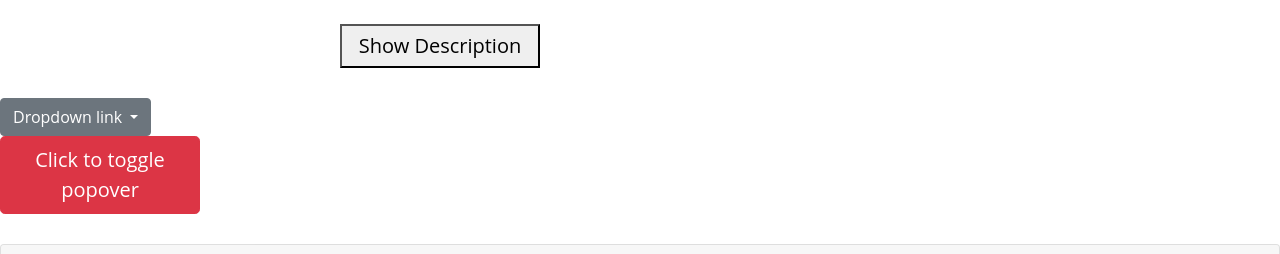
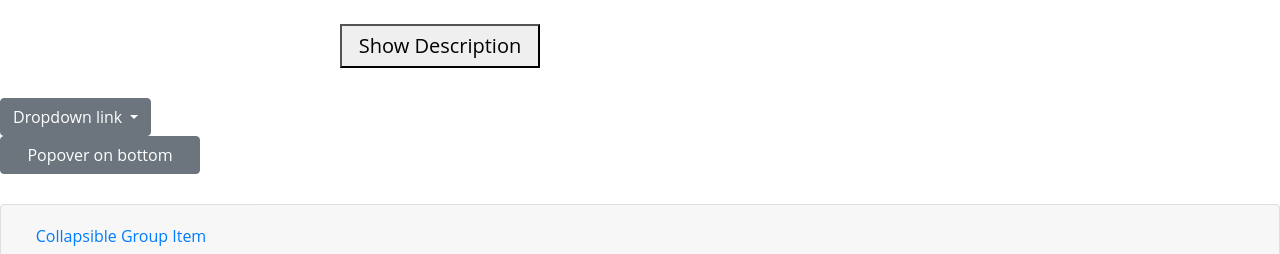
Before and after one commit to SashaSpievakov/assignment, a website: page index.html in a window 1280 px wide. Shown: the part 1360-1614 px from the top of the page. Drawn offline with nearby package versions, Linux system fonts and the light colour scheme.

Commit message:
change popover

```diff
--- a/index.html
+++ b/index.html
@@ -150,12 +150,14 @@
       <!-- Popover -->
       <button
         type="button"
-        class="btn btn-lg btn-danger"
+        class="btn btn-secondary"
+        data-container="body"
         data-toggle="popover"
-        title="Popover title"
-        data-content="And here's some amazing content. It's very engaging. Right?"
+        data-placement="bottom"
+        data-content="Vivamus
+sagittis lacus vel augue laoreet rutrum faucibus."
       >
-        Click to toggle popover
+        Popover on bottom
       </button>
 
       <!-- Accordion -->
```
